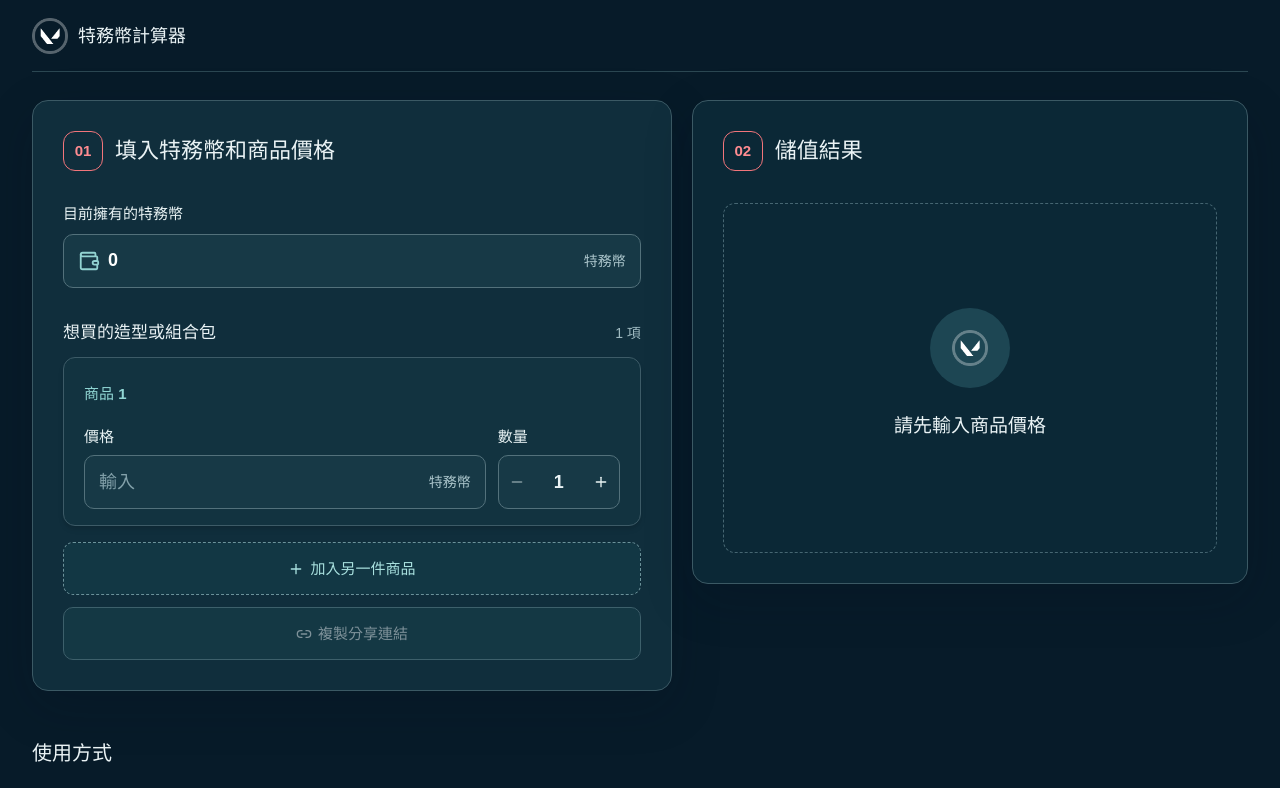
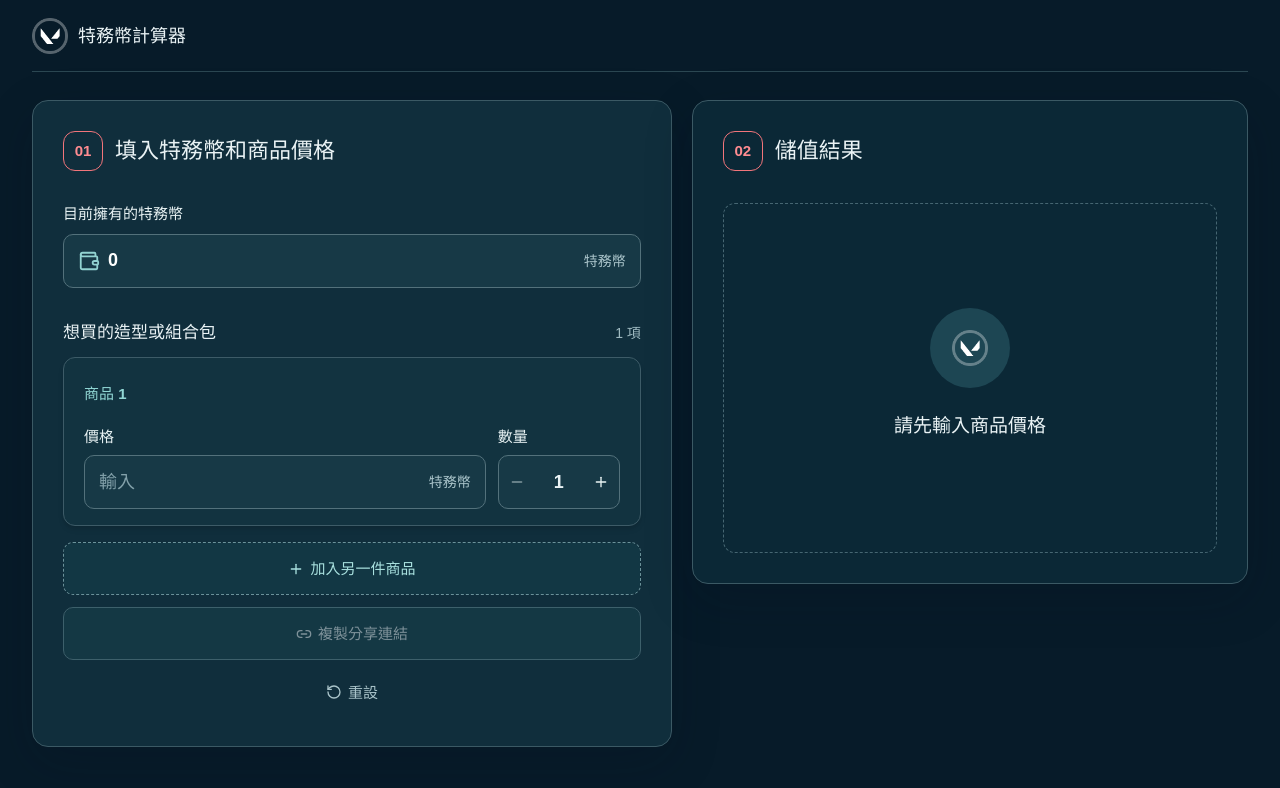
Before and after one commit to kamiya4047/vp-calculator, a React (Vite) app: page / in a window 1280 px wide. Shown: the top 788 px of the page. Built offline with nearby package versions, Linux system fonts and the light colour scheme.

Commit message:
Add calculator reset button

```diff
--- a/src/App.tsx
+++ b/src/App.tsx
@@ -1,5 +1,5 @@
 import { useEffect, useMemo, useRef, useState } from "react"
-import { ArrowRight, Link2, Minus, Plus, Trash2, Wallet } from "lucide-react"
+import { ArrowRight, Link2, Minus, Plus, RotateCcw, Trash2, Wallet } from "lucide-react"
 import { Button } from "@/components/ui/button"
 import { Input } from "@/components/ui/input"
 import { Label } from "@/components/ui/label"
@@ -120,6 +120,14 @@ export function App() {
       setCopyError(true)
     }
   }
+  function resetCalculator() {
+    setCurrentVp("0")
+    setItems([{ id: 1, name: "", price: "", quantity: 1 }])
+    setNextId(2)
+    setCopiedUrl(null)
+    setCopyError(false)
+    window.history.replaceState(window.history.state, "", window.location.pathname + window.location.hash)
+  }
 
   return <main className="min-h-screen bg-[#071b29] text-[#eaf3f5]">
     <div className="relative mx-auto max-w-[1300px] px-3.5 sm:px-5 lg:px-8">
@@ -141,6 +149,7 @@ export function App() {
           {target > 1_000_000 && <p className="mt-2 text-[13px] leading-relaxed text-[#ffacb0]">購買總額最多可計算 1,000,000 特務幣。</p>}
           <Button type="button" variant="outline" className="mt-4 !h-[53px] w-full !rounded-[10px] !border !border-dashed !border-[#6b929a] !bg-[#123744] !text-[15px] !font-bold !text-[#a9e1df] hover:!bg-[#1b4853]" onClick={addItem}><Plus size={20} />加入另一件商品</Button>
           <Button type="button" variant="outline" className="mt-3 !h-[53px] w-full !rounded-[10px] !border-[#6b929a] !bg-[#19424d] !text-[15px] !font-bold !text-[#eaf3f5] hover:!bg-[#255460]" disabled={!shareUrl} onClick={copyShareLink}><Link2 size={19} /><span aria-live="polite">{copiedUrl && copiedUrl === shareUrl ? "已複製分享連結" : "複製分享連結"}</span></Button>
+          <Button type="button" variant="ghost" className="mt-2 !h-12 w-full !rounded-[10px] !text-[15px] !font-bold !text-[#aac4ca] hover:!bg-[#1b4853] hover:!text-[#eaf3f5]" onClick={resetCalculator}><RotateCcw size={18} />重設</Button>
           {copyError && shareUrl && <div className="mt-3"><Label className="mb-1.5 text-sm text-[#b9d3d8]" htmlFor="share-url">無法自動複製，請手動複製連結</Label><Input id="share-url" value={shareUrl} readOnly onFocus={event => event.currentTarget.select()} className="!h-11 !border-[#53717b] !bg-[#173946] !text-sm !text-white" /></div>}
         </section>
 
```
